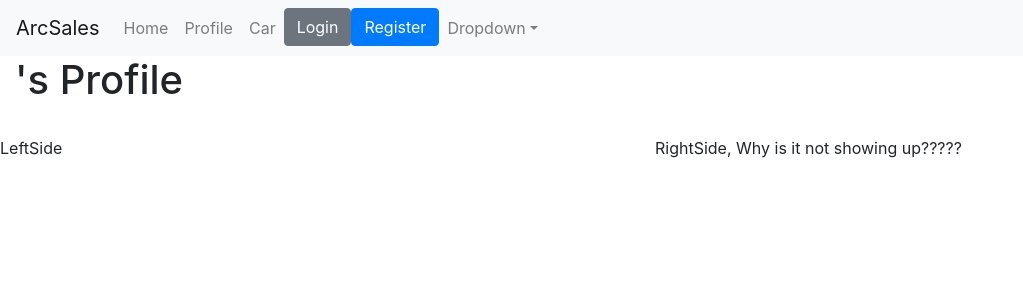
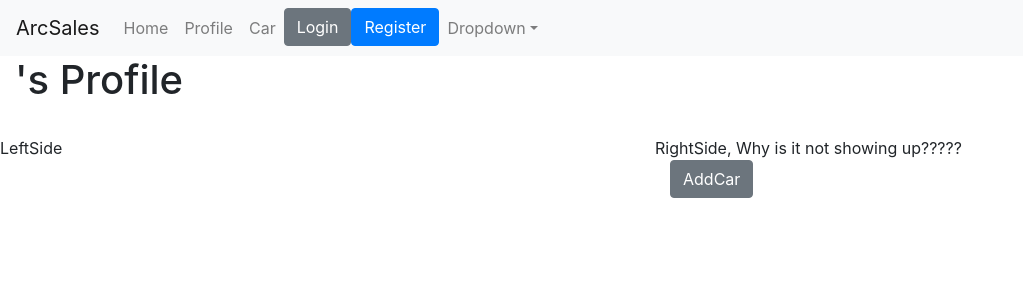
Before and after one commit to K-taiwan/ArcSales-Frontend, a React (Create React App) app in the folder arcsales-frontend/: page /profile in a window 1280 px wide. Shown: the top 300 px of the page, without its empty margins (0-1023 px from the left). Built offline with nearby package versions, Linux system fonts and the light colour scheme; no server answers.

Commit message:
parent was not being called car={this.state}

```diff
--- a/arcsales-frontend/src/components/AddCar/AddCar.js
+++ b/arcsales-frontend/src/components/AddCar/AddCar.js
@@ -38,6 +38,7 @@ class AddCar extends Component {
         <AddCarModal
         handleChange={this.handleChange}
         handleSubmit={this.handleSubmit}
+        car={this.state}
         user={this.state}
         model={this.state.model}
         brand={this.state.brand}
--- a/arcsales-frontend/src/components/AddCar/AddCarModal/AddCarModal.js
+++ b/arcsales-frontend/src/components/AddCar/AddCarModal/AddCarModal.js
@@ -28,7 +28,7 @@ function AddCarModal(props) {
                         <label htmlFor="model">Model</label>
                         <input onChange={props.handleChange} className="form-control form-control-lg" type="text" id="Model" name="model" value={props.car.model} />
                     </div>
-                    {/* <div className="form-group">
+                    <div className="form-group">
                         <label htmlFor="brand">Brand</label>
                         <input onChange={props.handleChange} className="form-control form-control-lg" type="text" id="Brand" name="brand" value={props.car.brand} />
                     </div>
@@ -55,7 +55,7 @@ function AddCarModal(props) {
                     <div className="form-group">
                         <label htmlFor="image">Image</label>
                         <input onChange={props.handleChange} className="form-control form-control-lg" type="file" id="Image" name="image" accept="image/png, image/jpeg" value={props.car.image} />
-                    </div> */}
+                    </div>
                     <button id="login-button" onClick={handleClose} className="btn btn-primary float-right" type="submit">AddCar</button>
                     </form>
                 </div>
--- a/arcsales-frontend/src/containers/ProfileContainer.js
+++ b/arcsales-frontend/src/containers/ProfileContainer.js
@@ -68,7 +68,7 @@ class ProfileContainer extends Component {
 
                 <div className="col wrap grid-wrapper">
                     RightSide, Why is it not showing up?????
-                    {this.state.car && <AddCarsContainer AddCar={this.AddCar}/>}
+                    <AddCarsContainer />
 
                 </div>
             </section>
```
